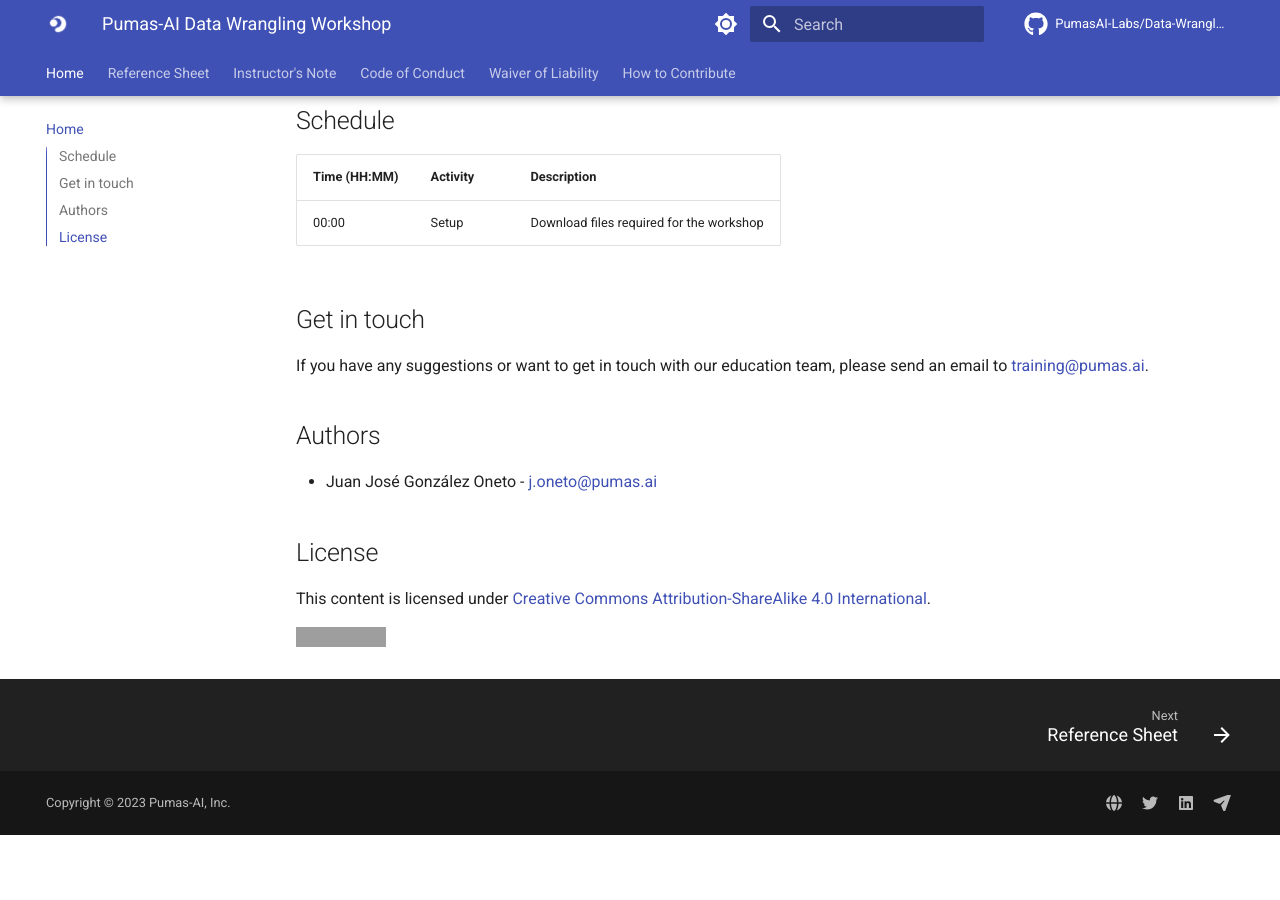
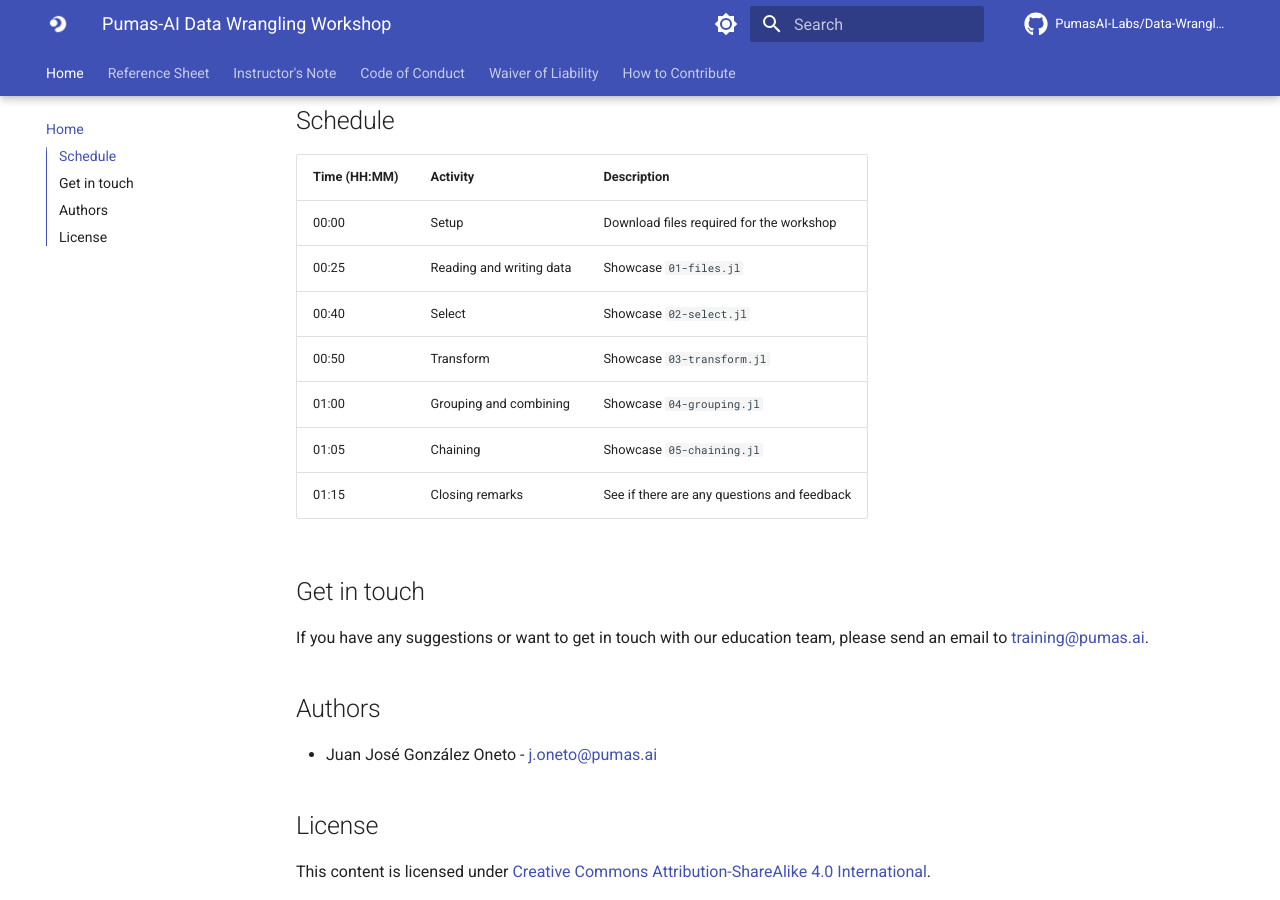
Before and after one commit to PumasAI-Labs/Data-Wrangling, an MkDocs documentation site: the page built from docs/index.md, in a window 1280 px wide and 900 px high, scrolled down 857 px. Built offline with MkDocs 1.6.1 and Material for MkDocs 9.7.7, drawn with Linux system fonts in a browser that asks for light colours; comment, search, counter and statistics services are not loaded; before the commit the page ends 1692 px from its top, so only the background shows below that; grey boxes are pictures that could not be loaded.

Commit message:
Added schedule

```diff
--- a/docs/index.md
+++ b/docs/index.md
@@ -34,9 +34,15 @@
 
 ## Schedule
 
-| Time (HH:MM) | Activity | Description                              |
-| ------------ | -------- | ---------------------------------------- |
-| 00:00        | Setup    | Download files required for the workshop |
+| Time (HH:MM) | Activity                 | Description                                 |
+|--------------|--------------------------|---------------------------------------------|
+| 00:00        | Setup                    | Download files required for the workshop    |
+| 00:25        | Reading and writing data | Showcase `01-files.jl`                      |
+| 00:40        | Select                   | Showcase `02-select.jl`                     |
+| 00:50        | Transform                | Showcase `03-transform.jl`                  |
+| 01:00        | Grouping and combining   | Showcase `04-grouping.jl`                   |
+| 01:05        | Chaining                 | Showcase `05-chaining.jl`                   |
+| 01:15        | Closing remarks          | See if there are any questions and feedback |
 
 ## Get in touch
 
```
